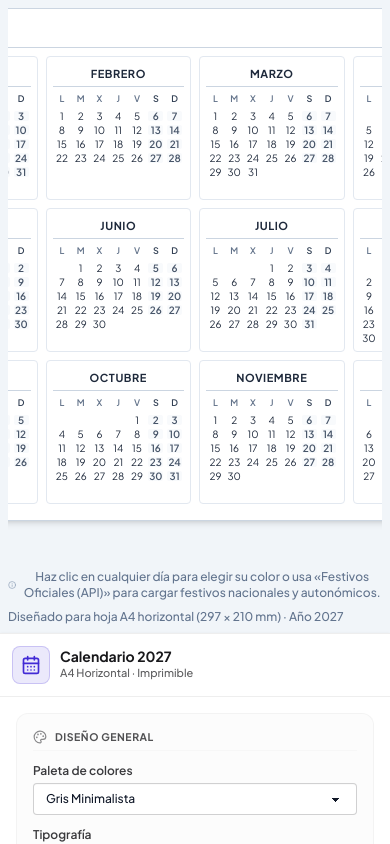
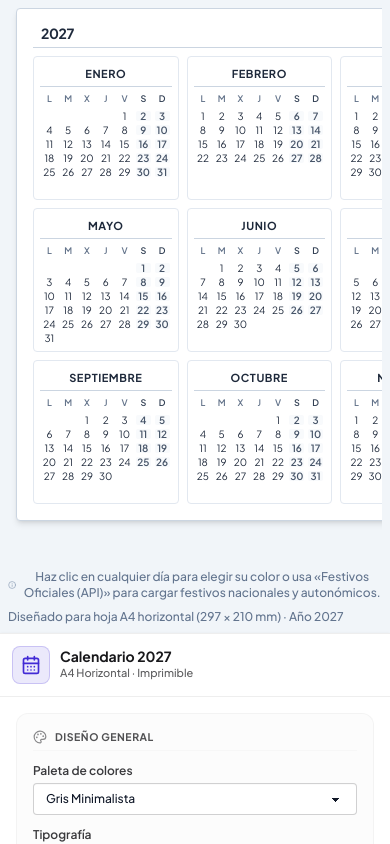
Before and after one commit to ignaciorevainera/print-calendar, a React (Vite) app: page / in a window 390 px wide. Shown: the top 844 px of the page. Built offline with nearby package versions, Linux system fonts and the light colour scheme; a web font is replaced by a local one.

Commit message:
fix(canvas): prevent horizontal scroll clipping on small viewports

```diff
--- a/src/components/CalendarCanvas.tsx
+++ b/src/components/CalendarCanvas.tsx
@@ -60,7 +60,7 @@ export const CalendarCanvas: React.FC<CalendarCanvasProps> = ({
   const minWidthClass = layout === "mensual" ? "min-w-[300px]" : "min-w-[640px]";
 
   return (
-    <div className="w-full flex flex-col items-center gap-8 mb-8 print:p-0 print:m-0 print:gap-0 overflow-x-auto pb-4 px-2 sm:px-0">
+    <div className="w-full flex flex-col items-start md:items-center gap-8 mb-8 print:p-0 print:m-0 print:gap-0 overflow-x-auto pb-4 px-2 sm:px-0">
       {pages.map((pageMonths, pageIndex) => (
         <div
           key={`page-${pageIndex}`}
```
